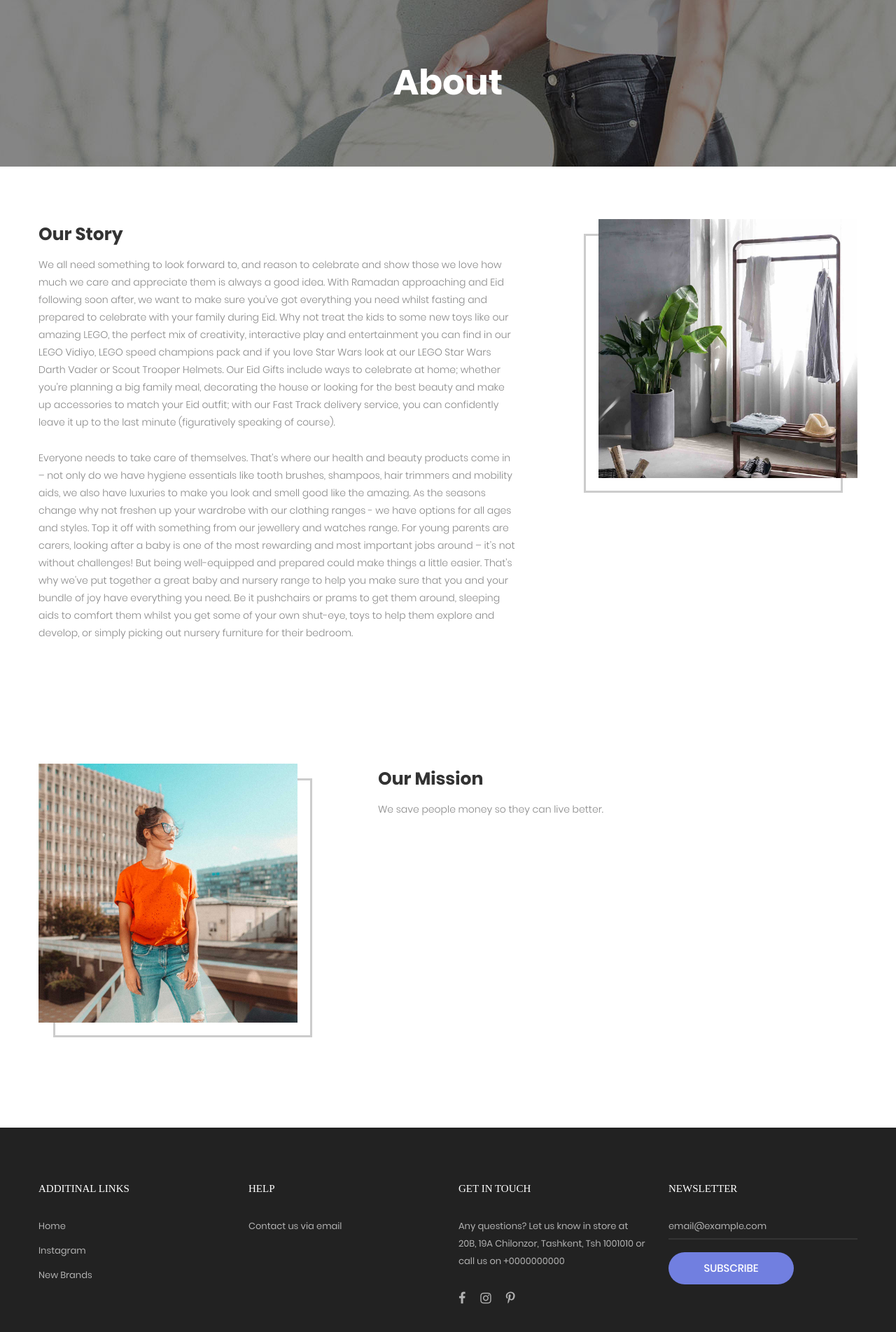
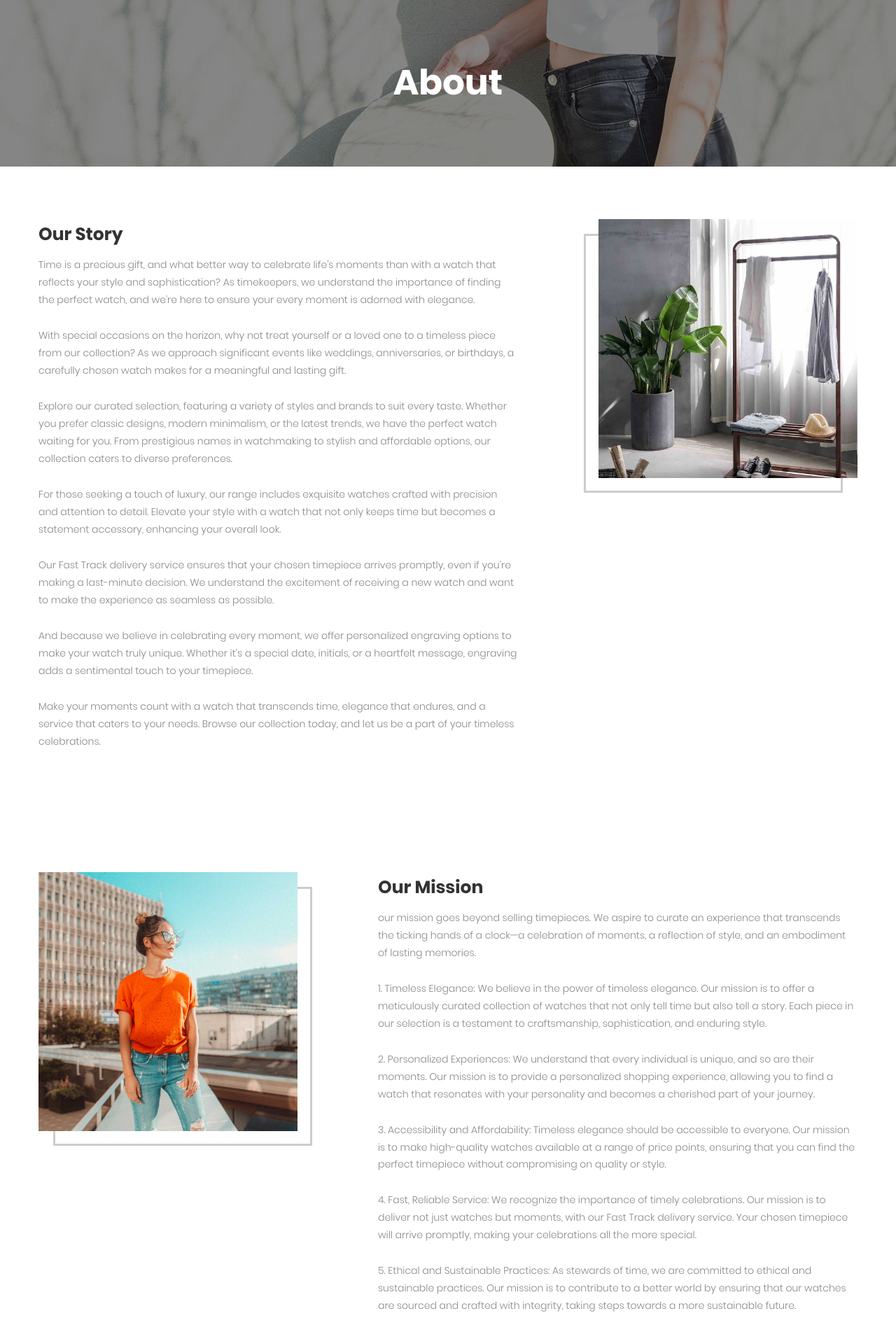
Before and after one commit to Gomsur/Project-EcommerceZone, a Django app: page /about in a window 1280 px wide. Shown: the part 116-2019 px from the top of the page at 70% size. Run offline with Django 3.2, Linux system fonts and the light colour scheme; some libraries are stand-ins or nearby versions; some web fonts are replaced.

Commit message:
work on fixing errors

```diff
--- a/webapp1/templates/about.html
+++ b/webapp1/templates/about.html
@@ -61,14 +61,30 @@
 						<h3 class="mtext-111 cl2 p-b-16">
 							Our Story
 						</h3>
+						<p class="stext-113 cl6 p-b-26">
 
+						Time is a precious gift, and what better way to celebrate life's moments than with a watch that reflects your style and sophistication? As timekeepers, we understand the importance of finding the perfect watch, and we're here to ensure your every moment is adorned with elegance.
+							</p>
 						<p class="stext-113 cl6 p-b-26">
-							We all need something to look forward to, and reason to celebrate and show those we love how much we care and appreciate them is always a good idea. With Ramadan approaching and Eid following soon after, we want to make sure you’ve got everything you need whilst fasting and prepared to celebrate with your family during Eid. Why not treat the kids to some new toys like our amazing LEGO, the perfect mix of creativity, interactive play and entertainment you can find in our LEGO Vidiyo, LEGO speed champions pack and if you love Star Wars look at our LEGO Star Wars Darth Vader or Scout Trooper Helmets. Our Eid Gifts include ways to celebrate at home; whether you’re planning a big family meal, decorating the house or looking for the best beauty and make up accessories to match your Eid outfit; with our Fast Track delivery service, you can confidently leave it up to the last minute (figuratively speaking of course).
+
+With special occasions on the horizon, why not treat yourself or a loved one to a timeless piece from our collection? As we approach significant events like weddings, anniversaries, or birthdays, a carefully chosen watch makes for a meaningful and lasting gift.
 						</p>
+<p class="stext-113 cl6 p-b-26">
+Explore our curated selection, featuring a variety of styles and brands to suit every taste. Whether you prefer classic designs, modern minimalism, or the latest trends, we have the perfect watch waiting for you. From prestigious names in watchmaking to stylish and affordable options, our collection caters to diverse preferences.
+						</p>
+<p class="stext-113 cl6 p-b-26">
+For those seeking a touch of luxury, our range includes exquisite watches crafted with precision and attention to detail. Elevate your style with a watch that not only keeps time but becomes a statement accessory, enhancing your overall look.
+						</p>
+<p class="stext-113 cl6 p-b-26">
+Our Fast Track delivery service ensures that your chosen timepiece arrives promptly, even if you're making a last-minute decision. We understand the excitement of receiving a new watch and want to make the experience as seamless as possible.
+						</p>
+<p class="stext-113 cl6 p-b-26">
+And because we believe in celebrating every moment, we offer personalized engraving options to make your watch truly unique. Whether it's a special date, initials, or a heartfelt message, engraving adds a sentimental touch to your timepiece.
+						</p>
+<p class="stext-113 cl6 p-b-26">
+Make your moments count with a watch that transcends time, elegance that endures, and a service that caters to your needs. Browse our collection today, and let us be a part of your timeless celebrations.
+</p>
 
-						<p class="stext-113 cl6 p-b-26">
-							Everyone needs to take care of themselves. That’s where our health and beauty products come in – not only do we have hygiene essentials like tooth brushes, shampoos, hair trimmers and mobility aids, we also have luxuries to make you look and smell good like the amazing. As the seasons change why not freshen up your wardrobe with our clothing ranges - we have options for all ages and styles. Top it off with something from our jewellery and watches range. For young parents are carers, looking after a baby is one of the most rewarding and most important jobs around – it’s not without challenges! But being well-equipped and prepared could make things a little easier. That's why we've put together a great baby and nursery range to help you make sure that you and your bundle of joy have everything you need. Be it pushchairs or prams to get them around, sleeping aids to comfort them whilst you get some of your own shut-eye, toys to help them explore and develop, or simply picking out nursery furniture for their bedroom.
-						</p>
 
 
 					</div>
@@ -89,20 +105,44 @@
 						<h3 class="mtext-111 cl2 p-b-16">
 							Our Mission
 						</h3>
+						<p class="stext-113 cl6 p-b-26">
+						 our mission goes beyond selling timepieces. We aspire to curate an experience that transcends the ticking hands of a clock—a celebration of moments, a reflection of style, and an embodiment of lasting memories.
+						</p>
+						<p class="stext-113 cl6 p-b-26">
 
+						1. Timeless Elegance:
+						We believe in the power of timeless elegance. Our mission is to offer a meticulously curated collection of watches that not only tell time but also tell a story. Each piece in our selection is a testament to craftsmanship, sophistication, and enduring style.
+						</p>
 						<p class="stext-113 cl6 p-b-26">
-							We save people money so they can live better.
+
+						2. Personalized Experiences:
+						We understand that every individual is unique, and so are their moments. Our mission is to provide a personalized shopping experience, allowing you to find a watch that resonates with your personality and becomes a cherished part of your journey.
 						</p>
+						<p class="stext-113 cl6 p-b-26">
 
-<!--						<div class="bor16 p-l-29 p-b-9 m-t-22">-->
-<!--							<p class="stext-114 cl6 p-r-40 p-b-11">-->
-<!--								Creativity is just connecting things. When you ask creative people how they did something, they feel a little guilty because they didn't really do it, they just saw something. It seemed obvious to them after a while.-->
-<!--							</p>-->
+						3. Accessibility and Affordability:
+						Timeless elegance should be accessible to everyone. Our mission is to make high-quality watches available at a range of price points, ensuring that you can find the perfect timepiece without compromising on quality or style.
+						</p>
+						<p class="stext-113 cl6 p-b-26">
 
-<!--							<span class="stext-111 cl8">-->
-<!--								- Steve Job’s -->
-<!--							</span>-->
-<!--						</div>-->
+						4. Fast, Reliable Service:
+						We recognize the importance of timely celebrations. Our mission is to deliver not just watches but moments, with our Fast Track delivery service. Your chosen timepiece will arrive promptly, making your celebrations all the more special.
+						</p>
+						<p class="stext-113 cl6 p-b-26">
+
+						5. Ethical and Sustainable Practices:
+						As stewards of time, we are committed to ethical and sustainable practices. Our mission is to contribute to a better world by ensuring that our watches are sourced and crafted with integrity, taking steps towards a more sustainable future.
+						</p>
+						<p class="stext-113 cl6 p-b-26">
+
+						6. Community and Connection:
+						Beyond the business of selling watches, our mission is to foster a community bound by a shared appreciation for craftsmanship and style. We strive to create connections that go beyond the transaction, building relationships that last a lifetime.
+						</p>
+						<p class="stext-113 cl6 p-b-26">
+
+						Join us on this journey where every tick of the clock is a celebration, and every watch holds the promise of a cherished memory. At my shop, time is not just measured; it's embraced.
+</p>
+
 					</div>
 				</div>
 
--- a/webapp1/templates/base.html
+++ b/webapp1/templates/base.html
@@ -79,7 +79,7 @@
 							EN
 						</a>
 
-						<a href="#" class="flex-c-m trans-04 p-lr-25" style="color:#fff">
+						<a class="flex-c-m trans-04 p-lr-25" style="color:#fff">
 							USD
 						</a>
 					</div>
@@ -102,11 +102,6 @@
 						<ul class="main-menu">
 							<li class="{% block index %}{% endblock %}">
 								<a href="{% url 'index' %}">Shop</a>
-<!--								<ul class="sub-menu">-->
-<!--									<li><a href="index.html">Homepage 1</a></li>-->
-<!--									<li><a href="home-02.html">Homepage 2</a></li>-->
-<!--									<li><a href="home-03.html">Homepage 3</a></li>-->
-<!--								</ul>-->
 							</li>
 
 <!--							<li class="active-menu">-->
@@ -208,25 +203,33 @@
 			<ul class="topbar-mobile">
 				<li>
 					<div class="left-top-bar">
-						Free shipping for standard order over $100
+						Free shipping for standard order over $200
 					</div>
 				</li>
 
 				<li>
 					<div class="right-top-bar flex-w h-full">
-						<a href="#" class="flex-c-m p-lr-10 trans-04">
-							Help & FAQs
+<!--						<a href="#" class="flex-c-m p-lr-10 trans-04">-->
+<!--							Help & FAQs-->
+<!--						</a>-->
+						{% if request.user.is_authenticated %}
+
+						<a href="{% url 'profile' %}" class="flex-c-m p-lr-10 trans-04">
+							My Profile
 						</a>
+						{% else %}
+						<a class="flex-c-m p-lr-10 trans-04" href="{% url 'signup_login' %}">
+							Login/Sign Up
+						</a>
+						{% endif %}
 
-						<a href="#" class="flex-c-m p-lr-10 trans-04">
-							My Account
-						</a>
 
-						<a href="#" class="flex-c-m p-lr-10 trans-04">
+
+						<a class="flex-c-m p-lr-10 trans-04">
 							EN
 						</a>
 
-						<a href="#" class="flex-c-m p-lr-10 trans-04">
+						<a class="flex-c-m p-lr-10 trans-04">
 							USD
 						</a>
 					</div>
@@ -235,12 +238,7 @@
 
 			<ul class="main-menu-m">
 				<li>
-					<a href="index.html">Home</a>
-<!--					<ul class="sub-menu-m">-->
-<!--						<li><a href="index.html">Homepage 1</a></li>-->
-<!--						<li><a href="home-02.html">Homepage 2</a></li>-->
-<!--						<li><a href="home-03.html">Homepage 3</a></li>-->
-<!--					</ul>-->
+					<a href="{% url 'index' %}">Shop</a>
 					<span class="arrow-main-menu-m">
 						<i class="fa fa-angle-right" aria-hidden="true"></i>
 					</span>
@@ -421,7 +419,7 @@
 					<ul>
 						<li class="p-b-10">
 							<a href="{% url 'index' %}" target="_blank" class="stext-107 cl7 hov-cl1 trans-04">
-								Home
+								Shop
 							</a>
 						</li>
 
--- a/website/settings.py
+++ b/website/settings.py
@@ -195,5 +195,5 @@ CSRF_COOKIE_HTTPONLY=True
 CSRF_USE_SESSIONS=True
 CSRF_COOKIE_SECURE=True
 # CSRF_FAILURE_VIEW=True
-# SECURE_SSL_REDIRECT = True
-# SECURE_PROXY_SSL_HEADER = ('HTTP_X_FORWARDED_PROTO', 'https')
+SECURE_SSL_REDIRECT = True
+SECURE_PROXY_SSL_HEADER = ('HTTP_X_FORWARDED_PROTO', 'https')
```
Also changed, not shown: db.sqlite3.
